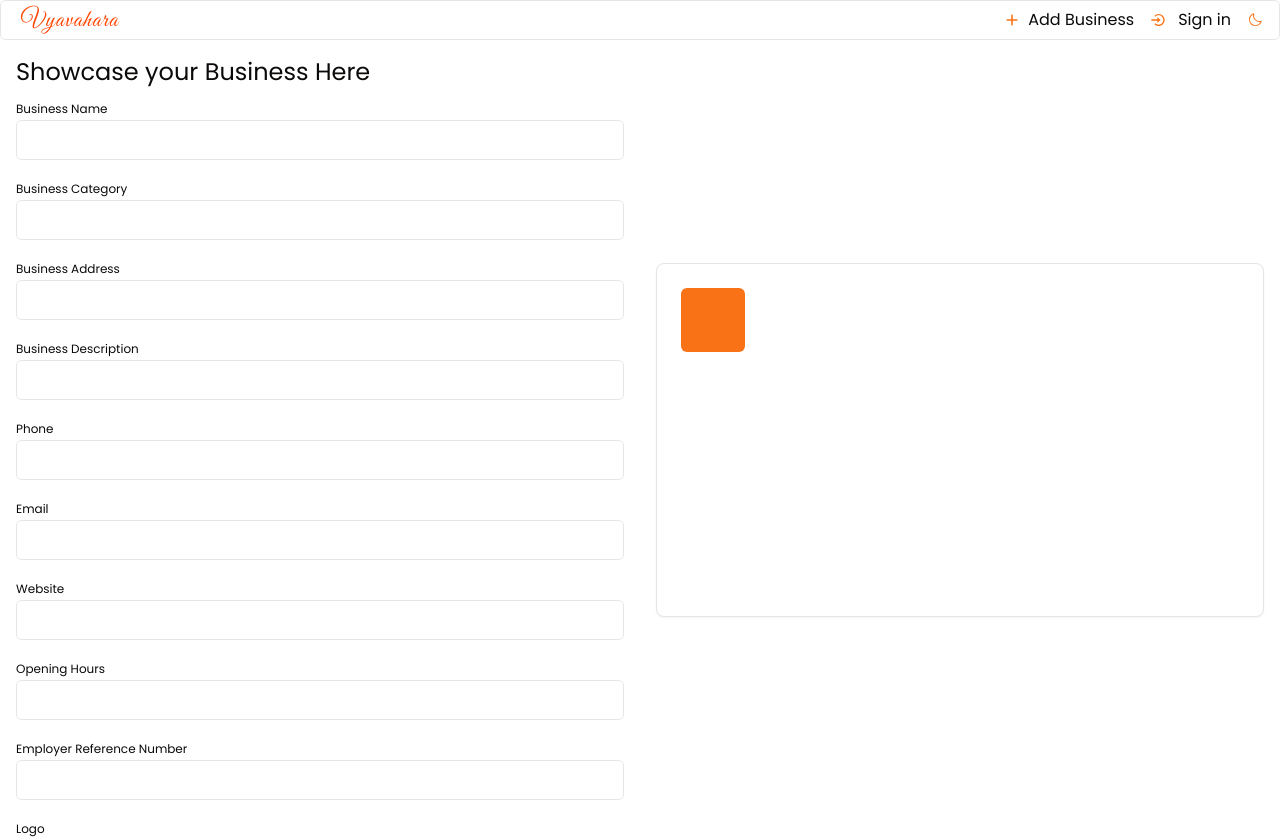
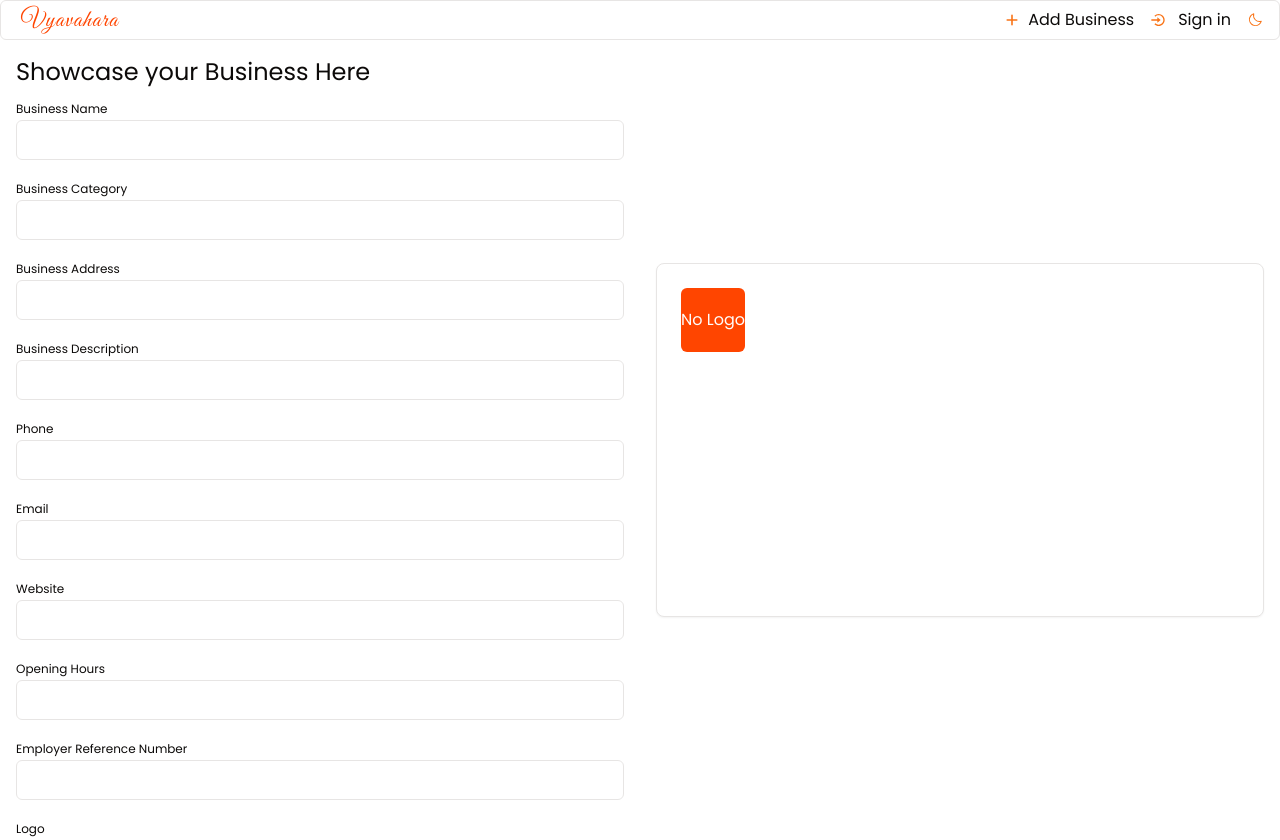
Before and after one commit to Nimira43/Vyavahara, a Next.js app: page /business/add in a window 1280 px wide. Built offline with nearby package versions, Linux system fonts and the light colour scheme; no server answers.

Commit message:
Setting up what's displayed if there is no business logo

```diff
--- a/components/business/preview/preview-card.tsx
+++ b/components/business/preview/preview-card.tsx
@@ -26,9 +26,9 @@ export default function PreviewCard({ business }: { business: BusinessState }) {
             />
           ) : (
             <div
-              className='w-full h-full bg-primary flex itc'
+              className='w-full h-full bg-main flex items-center justify-center'
             >
-
+              <span className='text-light'>No Logo</span>
             </div>
           )}
         </div>
```
